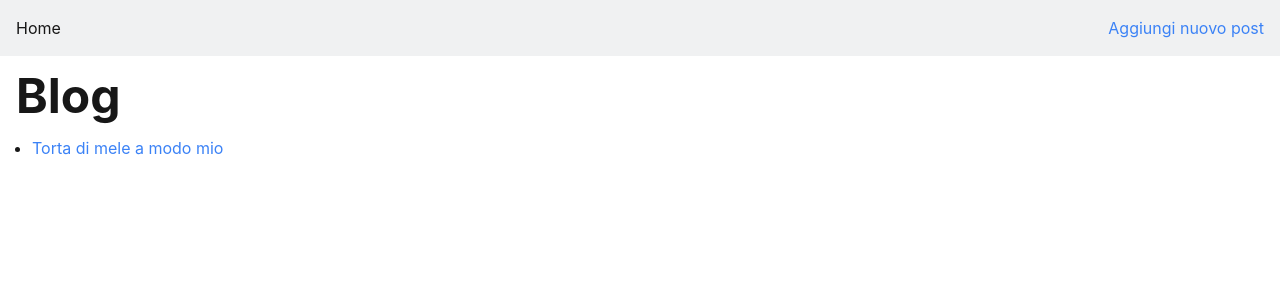
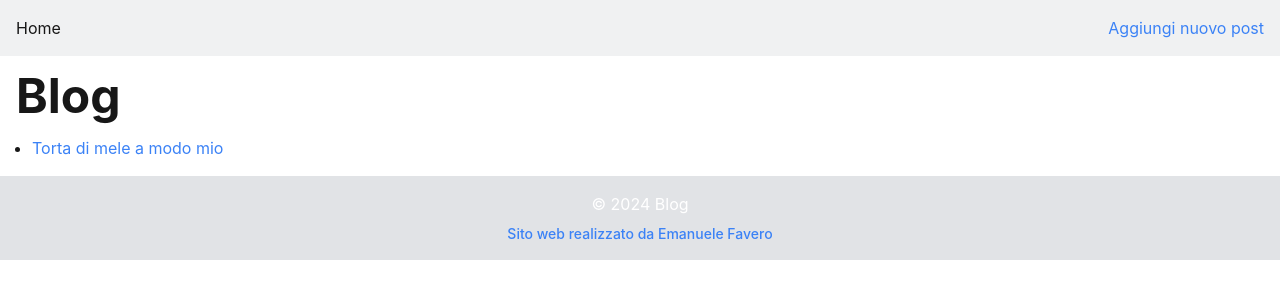
Before and after one commit to emanuelefavero/non-solo-poesia, a Next.js app: page / in a window 1280 px wide. Shown: the top 300 px of the page. Built offline with nearby package versions, Linux system fonts and the light colour scheme.

Commit message:
add Footer

```diff
--- a/src/app/layout.tsx
+++ b/src/app/layout.tsx
@@ -1,3 +1,4 @@
+import Footer from '@/components/Footer'
 import Header from '@/components/Header'
 import type { Metadata } from 'next'
 import localFont from 'next/font/local'
@@ -32,7 +33,12 @@ export default function RootLayout({
         <header className='flex w-full items-center justify-between bg-gray-500/10 p-4'>
           <Header />
         </header>
+
         <main className='flex flex-col gap-4 p-4'>{children}</main>
+
+        <footer className='flex w-full flex-col flex-wrap items-center justify-center gap-2 bg-gray-500/20 p-4 text-sm text-white'>
+          <Footer />
+        </footer>
       </body>
     </html>
   )
--- /dev/null
+++ b/src/components/Footer.tsx
@@ -0,0 +1,20 @@
+export default function Component() {
+  const year = new Date().getFullYear()
+
+  return (
+    <>
+      <p>&copy; {year} Blog</p>
+
+      <span className='xs:inline-block mx-1 hidden text-white'>|</span>
+
+      <a
+        className='text-center font-medium hover:underline'
+        href='https://emanuelefavero.com/'
+        target='_blank'
+        rel='noopener noreferrer'
+      >
+        Sito web realizzato da Emanuele Favero
+      </a>
+    </>
+  )
+}
```
